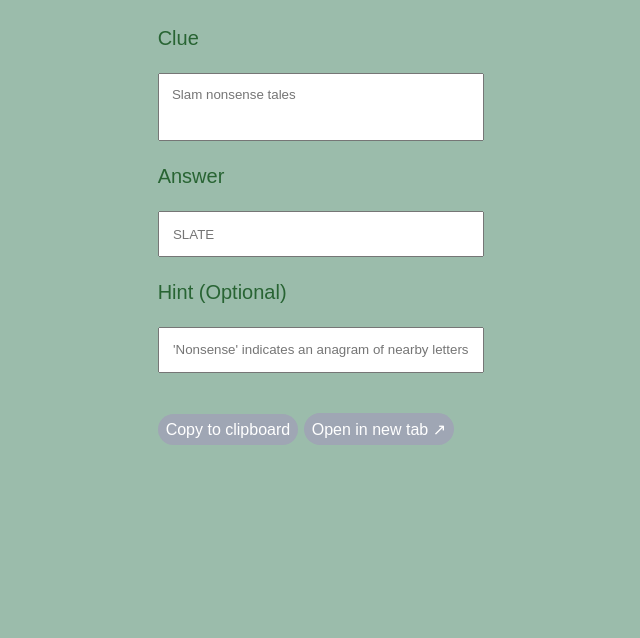
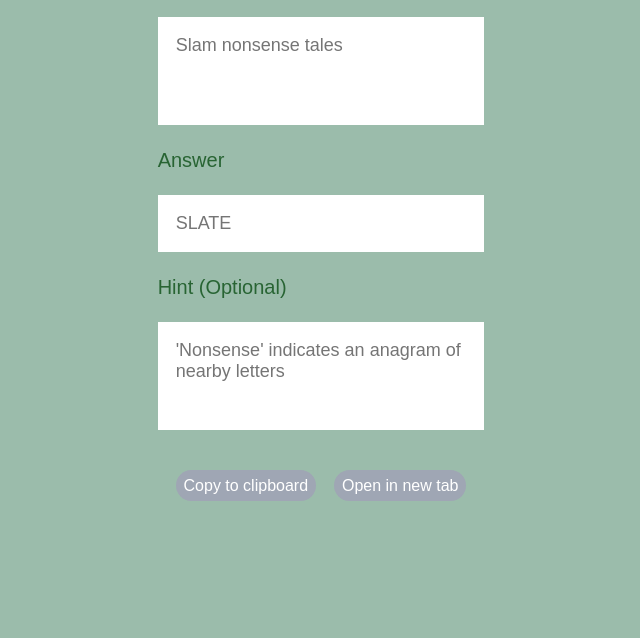
Before and after one commit to mrwilson/guess-the-clue, a website: page create.html in a window 1280 px wide. Shown: the part 162-800 px from the top of the page, without its empty margins (319-959 px from the left). Drawn offline with Linux system fonts and the light colour scheme.

Commit message:
style: A bit of restyling on create.html

```diff
--- a/base.css
+++ b/base.css
@@ -55,4 +55,5 @@ html {
     padding: 1em;
     resize: none;
     font-family: inherit;
+    font-size: large;
 }
--- a/create.html
+++ b/create.html
@@ -30,18 +30,18 @@
                 input[name="answer"] {
                     text-transform: uppercase;
                 }
+
+                .gtc_input {
+                    border: none;
+                }
             }
 
             .gtc_button--copy {
                 grid-row: 3;
             }
 
-            .gtc_input--clue {
-                height: 3em;
-            }
-
-            .gtc_input--answer {
-                /*padding: 5em;*/
+            .gtc_input--clue, .gtc_input--hint {
+                height: 4em;
             }
 
             label {
@@ -54,6 +54,11 @@
                 cursor: not-allowed;
             }
         }
+
+        .gtc_button_list {
+            display: flex;
+            justify-content: space-evenly;
+        }
     </style>
 </head>
 <body>
@@ -63,13 +68,13 @@
         <label class="gtc_header" for="clue">Clue</label>
         <textarea class="gtc_input gtc_input--clue" id="clue" name="clue" placeholder="Slam nonsense tales" required minlength="1" rows="4"></textarea>
         <label class="gtc_header" for="answer">Answer</label>
-        <input class="gtc_input gtc_input--answer" id="answer" name="answer" placeholder="SLATE" required minlength="1" maxlength="15">
+        <input class="gtc_input" id="answer" name="answer" placeholder="SLATE" required minlength="1" maxlength="15">
         <label class="gtc_header" for="hint">Hint (Optional)</label>
-        <input class="gtc_input gtc_input--answer" id="hint" name="hint" placeholder="'Nonsense' indicates an anagram of nearby letters">
+        <textarea class="gtc_input gtc_input--hint" id="hint" name="hint" placeholder="'Nonsense' indicates an anagram of nearby letters"></textarea>
     </form>
     <div class="gtc_button_list">
-    <button class="gtc_button gtc_button--copy" id="copy">Copy to clipboard</button>
-    <button class="gtc_button gtc_button--copy" id="open">Open in new tab ↗</button>
+        <button class="gtc_button gtc_button--copy" id="copy">Copy to clipboard</button>
+        <button class="gtc_button gtc_button--copy" id="open">Open in new tab</button>
     </div>
     <script>
         document.getElementById('copy').onclick = (e) => {
```
